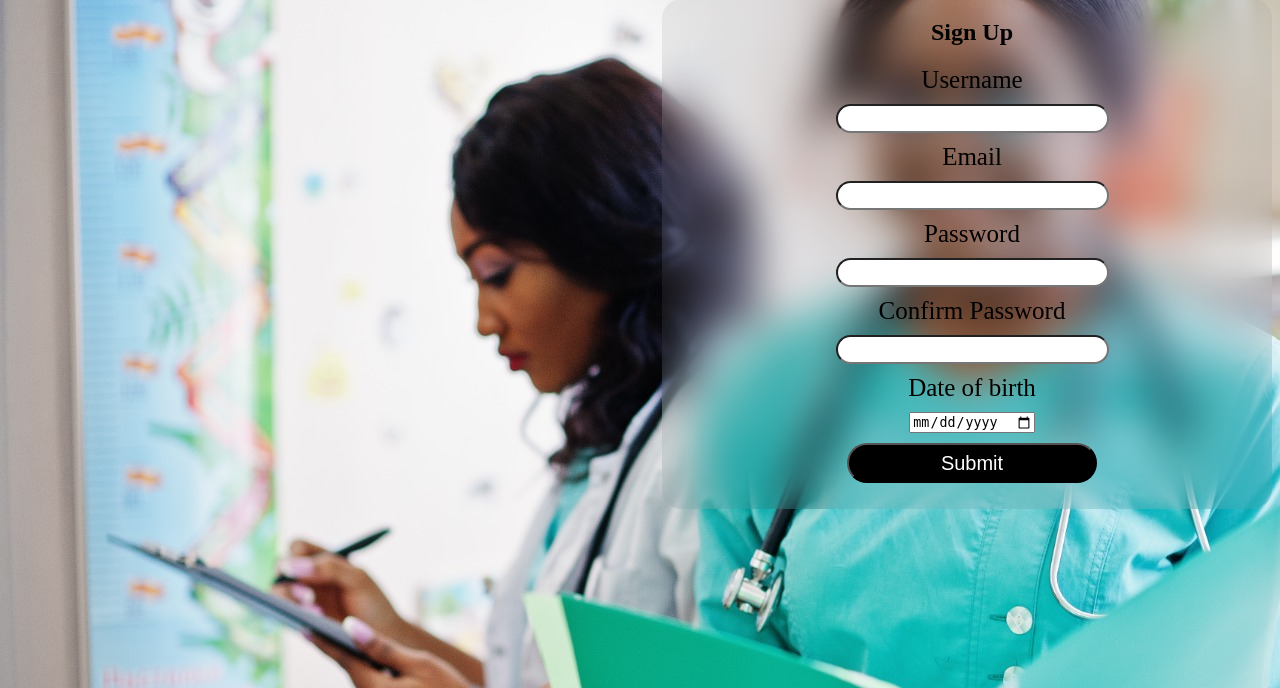
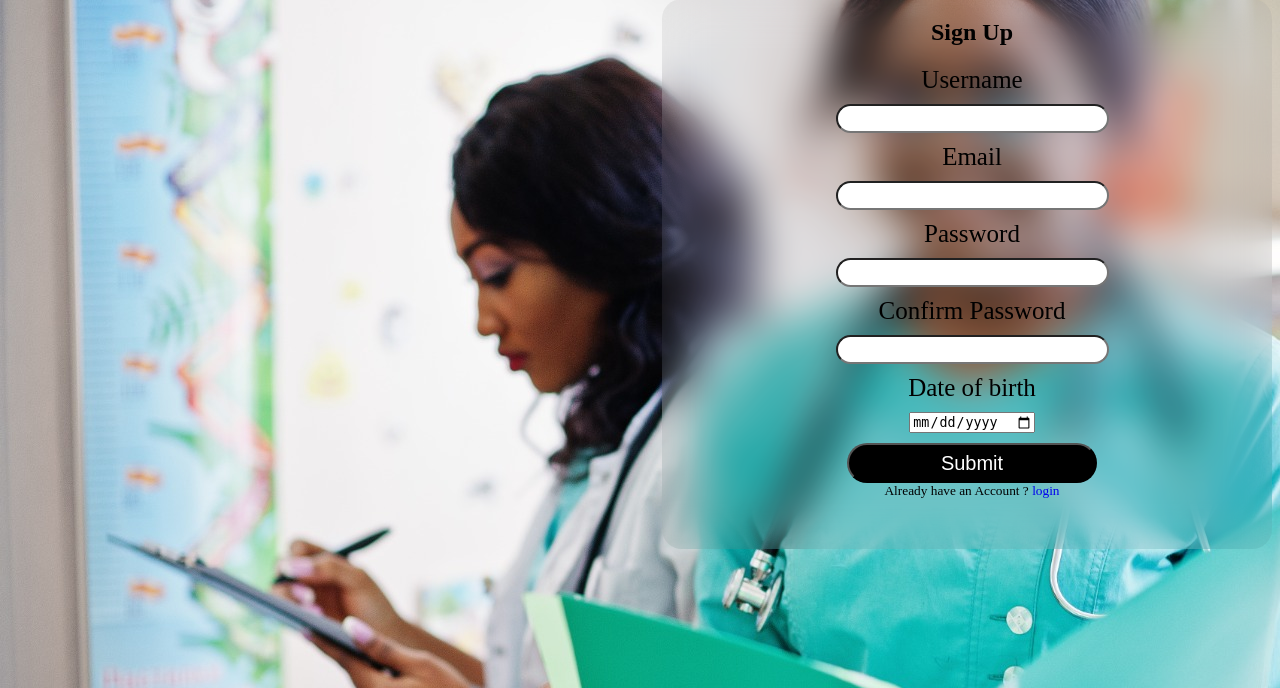
Before and after one commit to AzorAha1/Health-Haven, a Flask app: page /register in a window 1280 px wide. Shown: the part 112-800 px from the top of the page. Run offline with Flask 3, Linux system fonts and the light colour scheme.

Commit message:
updating template

```diff
--- a/frontend/styles/content.css
+++ b/frontend/styles/content.css
@@ -2,7 +2,7 @@
     background-color: #7070701a;
     padding-left: 10px;
     width: 600px;
-    height: 510px;
+    height: 550px;
     margin-left: auto;
     border-radius: 20px;
     backdrop-filter: blur(20px);
@@ -11,7 +11,6 @@
     align-items: center;
 
 }
-
 .design-font {
     font-size: 25px;
     color: black;
@@ -30,7 +29,6 @@
     border-radius: 20px;
     background-color: black;
     color: white;
-
 }
 .title {
     color: black;
@@ -38,3 +36,9 @@
     text-align: center;
     margin-bottom: 20px;
 }
+
+form {
+    display: flex;
+    flex-direction: column;
+    align-items: center;
+}
--- a/frontend/templates/register.html
+++ b/frontend/templates/register.html
@@ -2,6 +2,8 @@
 {% block content%}
     <div class="content-box">
         <h2>Sign Up</h2>
+        <form action="" method="post">
+            {{ form.hidden_tag() }}
             <label class="design-font">{{ form.username.label }}</label>
             {{ form.username }}
             <label class="design-font">{{ form.email.label }}</label>
@@ -13,5 +15,9 @@
             <label class="design-font">{{ form.dob.label }}</label>
             {{ form.dob }}
             {{ form.submit }}
+            <small>Already have an Account ?
+                <a href="{{ url_for('login') }}" style="text-decoration: none;">login</a>
+            </small>
+        </form>
     </div>
 {% endblock %}
```
Lines whose indentation alone changed are shown as unchanged.
